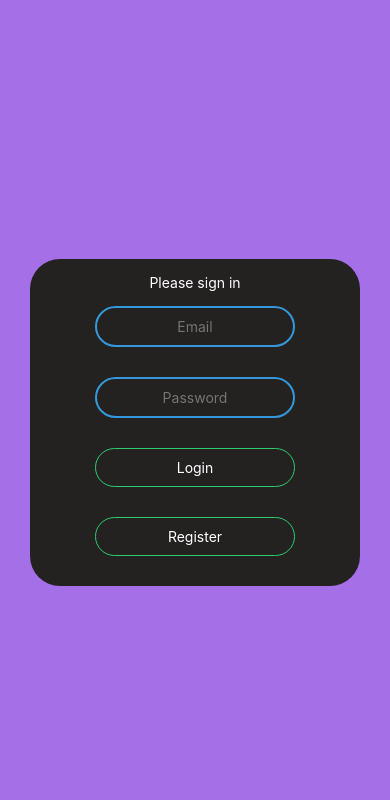
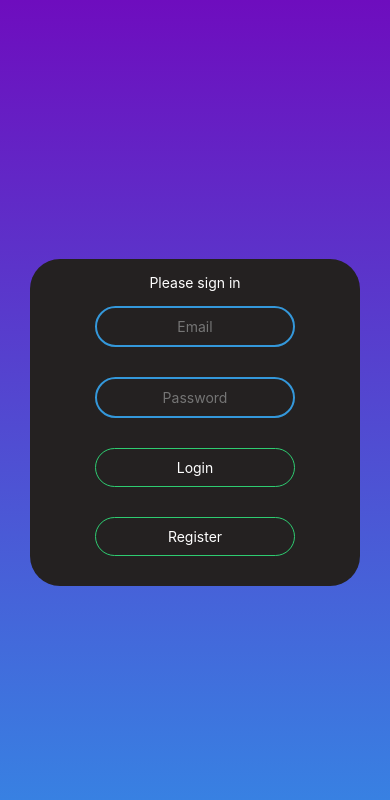
Before and after one commit to mattsingh/grinder-mobile, a React Native app: screen /Login in a window 390 px wide. Shown: the top 800 px of the page. Built offline with nearby package versions, Linux system fonts and the light colour scheme.

Commit message:
Create AppGradient export and applied to LoginScreen & RegisterScreen

```diff
--- /dev/null
+++ b/components/AppGradient.js
@@ -0,0 +1,33 @@
+import React from 'react';
+import {
+	StyleSheet,
+	Text,
+	TextInput,
+	TouchableOpacity,
+	View,
+} from 'react-native';
+import { LinearGradient } from 'expo-linear-gradient';
+
+
+export default function AppGradient({ ...rest }) {
+	console.log({...rest});
+	return (
+		<LinearGradient
+			style={styles.container}
+			colors={['#6e0dbe', '#3587e4']}
+			{...rest}
+		>
+			{rest.children}
+		</LinearGradient>
+	);
+}
+
+
+const styles = StyleSheet.create({
+	container: {
+		flex: 1,
+		alignItems: 'center',
+		justifyContent: 'center',
+		backgroundColor: '#a56fe7',
+	},
+});
--- a/package.json
+++ b/package.json
@@ -22,7 +22,8 @@
     "react-native-safe-area-context": "3.3.2",
     "react-native-screens": "~3.8.0",
     "react-native-vector-icons": "^9.0.0",
-    "react-native-web": "0.17.1"
+    "react-native-web": "0.17.1",
+    "expo-linear-gradient": "~10.0.3"
   },
   "devDependencies": {
     "@babel/core": "^7.12.9"
--- a/screens/LoginScreen.js
+++ b/screens/LoginScreen.js
@@ -13,6 +13,7 @@ import {
 	FormButton,
 	FormText,
 } from '../components/FormComponents';
+import AppGradient from '../components/AppGradient';
 
 export default function LoginScreen({ navigation }) {
 	const [email, setEmail] = useState(null);
@@ -21,7 +22,7 @@ export default function LoginScreen({ navigation }) {
 	const { signIn } = useContext(AuthContext);
 
 	return (
-		<View style={styles.container}>
+		<AppGradient>
 			<FormCard>
 				<FormText text='Please sign in' />
 				<FormInput
@@ -44,10 +45,9 @@ export default function LoginScreen({ navigation }) {
 				<FormButton
 					buttonTitle='Register'
 					onPress={() => navigation.navigate('Register')}
-
 				/>
 			</FormCard>
-		</View>
+		</AppGradient>
 	);
 }
 
--- a/screens/RegisterScreen.js
+++ b/screens/RegisterScreen.js
@@ -8,6 +8,7 @@ import {
 } from 'react-native';
 import AppStyles from '../assets/colors';
 import { FormCard, FormButton, FormInput, FormText } from '../components/FormComponents';
+import AppGradient from '../components/AppGradient';
 
 export default function RegisterScreen() {
 	const [firstName, setFirstName] = useState(null);
@@ -16,7 +17,7 @@ export default function RegisterScreen() {
 	const [confirmPassword, setConfirmPassword] = useState(null);
 
 	return (
-		<View style={styles.container}>
+		<AppGradient>
 			<FormCard>
                 <FormText text='Create an account' />
 				<FormInput
@@ -44,7 +45,7 @@ export default function RegisterScreen() {
 					onPress={() => console.log('register')}
 				/>
 			</FormCard>
-		</View>
+		</AppGradient>
 	);
 }
 
```
Also changed, not shown: 1 other file (tests, documents, lock files or other folders).
